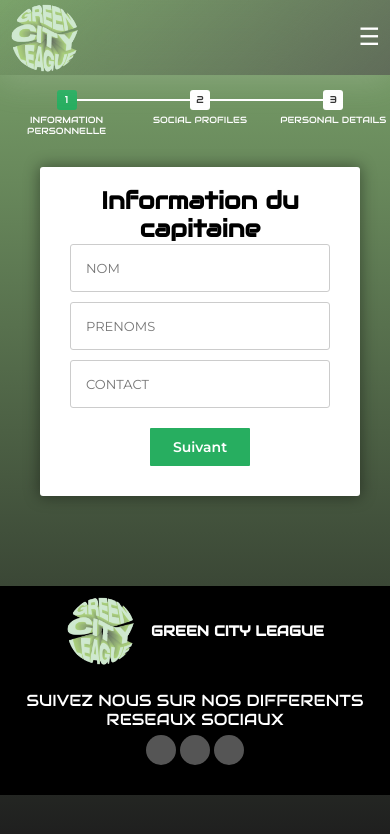
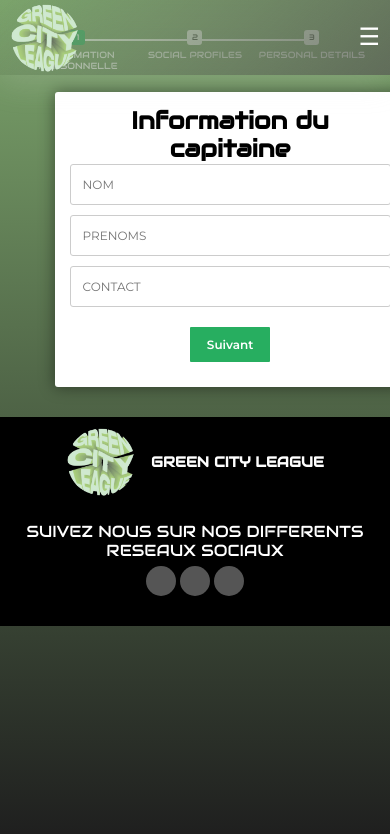
Before and after one commit to ArmelK08/Green-City-League, a React (Vite) app: page /inscription in a window 390 px wide. Shown: the top 834 px of the page. Built offline with nearby package versions, Linux system fonts and the light colour scheme; some icons are missing.

Commit message:
Mise a jour

```diff
--- a/src/components/form/form.module.css
+++ b/src/components/form/form.module.css
@@ -125,3 +125,48 @@
 .step{
 	margin-top: 25px;
 }
+/* Styles spécifiques pour les téléphones */
+@media screen and (max-width: 480px) {
+	#msform {
+	  width: 90%; /* Ajuster la largeur du formulaire */
+	  margin: 30px auto; /* Réduire la marge pour un espacement plus compact */
+	}
+
+	#msform fieldset {
+	  width: 100%; /* Utiliser toute la largeur disponible */
+	  padding: 15px; /* Réduire l'espace intérieur */
+	}
+
+	#msform input,
+	#msform textarea {
+	  padding: 12px; /* Réduire la taille du padding pour les entrées */
+	  font-size: 12px; /* Réduire la taille de la police */
+	}
+
+	#msform .actionButton {
+	  width: 80px; /* Réduire la largeur des boutons */
+	  font-size: 12px; /* Réduire la taille de la police des boutons */
+	}
+
+	.fs-title {
+	  font-size: 14px; /* Réduire la taille des titres de section */
+	}
+
+	.fs-subtitle {
+	  font-size: 11px; /* Réduire la taille des sous-titres */
+	}
+
+	#progressbar {
+	  margin-bottom: 20px; /* Ajuster l'espacement entre la barre de progression et le contenu */
+	}
+
+	#progressbar li:before {
+	  width: 15px; /* Réduire la taille du marqueur de progression */
+	  line-height: 15px;
+	  font-size: 8px; /* Réduire la taille de la police du marqueur */
+	}
+
+	.step {
+	  margin-top: 20px; /* Ajuster l'espacement entre les étapes */
+	}
+  }
```
